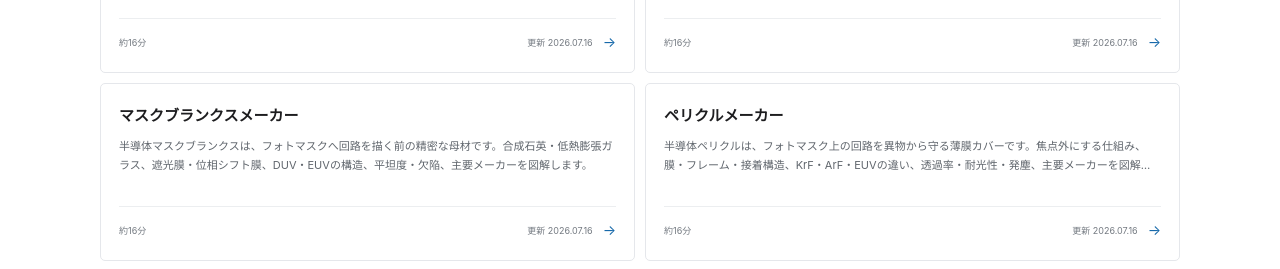
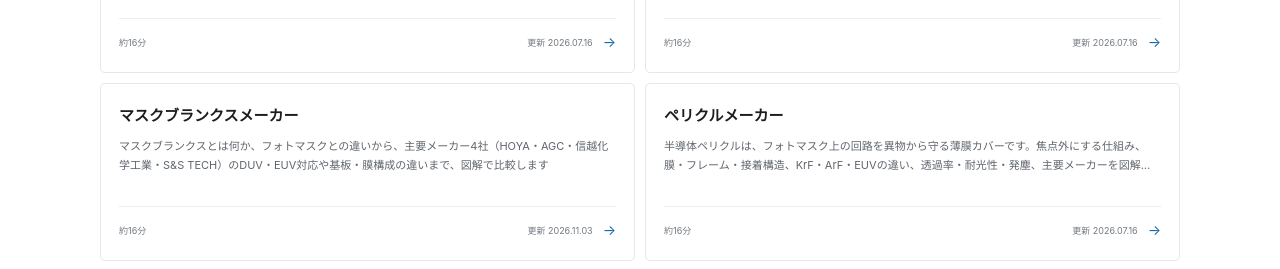
Before and after one commit to ryo0905-eng/manufacturing-compass, a Next.js app: page /guides/industry in a window 1280 px wide. Shown: the part 2100-2369 px from the top of the page. Built offline with nearby package versions, Linux system fonts and the light colour scheme; no server answers.

Commit message:
マスクブランクスガイドの検索結果表示を改善

```diff
--- a/src/content/guides/semiconductor-mask-blank-manufacturers.ts
+++ b/src/content/guides/semiconductor-mask-blank-manufacturers.ts
@@ -2,9 +2,9 @@ import type { GuideArticle } from "@/content/guides/types";
 
 export const semiconductorMaskBlankManufacturersGuide: GuideArticle = {
   slug: "semiconductor-mask-blank-manufacturers",
-  title: "半導体マスクブランクスメーカーとは？HOYA・AGCなどを初心者向けに図解",
+  title: "半導体マスクブランクスとは？主要メーカー4社（HOYA・AGC・信越化学・S&S TECH）を比較",
   description:
-    "半導体マスクブランクスは、フォトマスクへ回路を描く前の精密な母材です。合成石英・低熱膨張ガラス、遮光膜・位相シフト膜、DUV・EUVの構造、平坦度・欠陥、主要メーカーを図解します。",
+    "マスクブランクスとは何か、フォトマスクとの違いから、主要メーカー4社（HOYA・AGC・信越化学工業・S&S TECH）のDUV・EUV対応や基板・膜構成の違いまで、図解で比較します",
   targetQuery: "半導体 マスクブランクス メーカー",
   searchIntent:
     "半導体マスクブランクスの構造と製造工程、フォトマスクとの違い、DUV・EUV用の材料と品質要求、HOYA・AGC・信越化学工業・S&S TECHなど主要企業の製品領域と比較方法を知りたい",
@@ -23,7 +23,7 @@ export const semiconductorMaskBlankManufacturersGuide: GuideArticle = {
     "信越化学工業とS&S TECHの公式情報で、OMOG、バイナリ、ハーフトーン位相シフト、ハードマスクなどの製品領域を確認",
   ],
   publishedAt: "2026-07-16",
-  updatedAt: "2026-07-16",
+  updatedAt: "2026-11-03",
   sources: [
     {
       title: "Information Technology Business",
```
